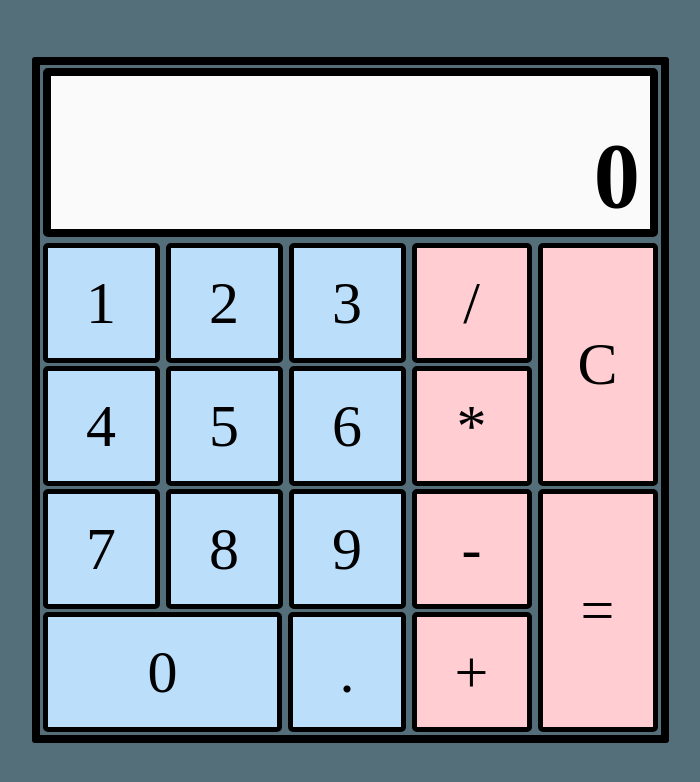
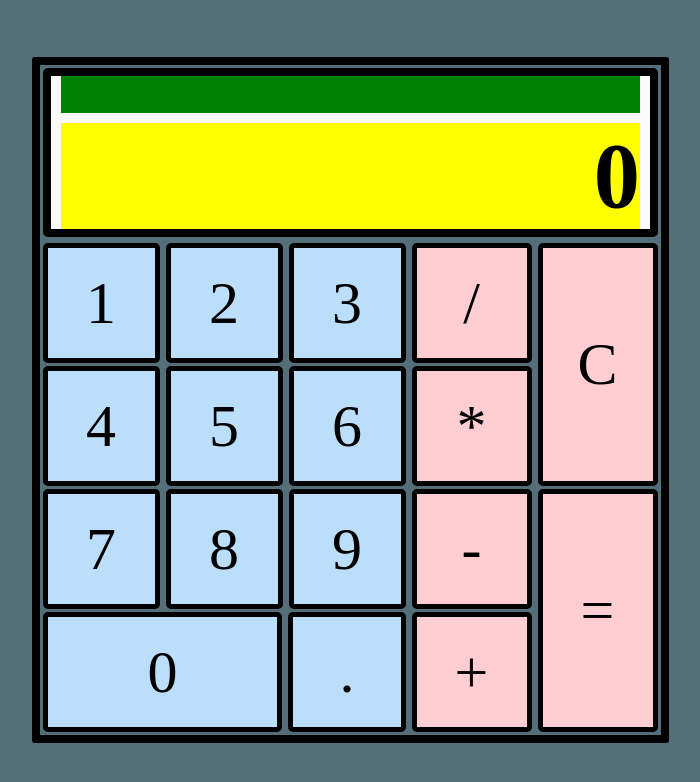
Before and after one commit to mrBeniek/Calculator, a React (Create React App) app: page / in a window 1280 px wide. Shown: the top 782 px of the page, without its empty margins (290-990 px from the left). Built offline with nearby package versions, Linux system fonts and the light colour scheme; a web font is replaced by a local one.

Commit message:
resp test

```diff
--- a/src/App.scss
+++ b/src/App.scss
@@ -35,6 +35,9 @@ body {
 
 
 #display {
+  display: flex;
+  flex-direction: column;
+  justify-content: center;
   background-color: #FAFAFA;
   box-sizing: border-box;
   border: solid black 8px;
@@ -48,7 +51,7 @@ body {
 }
 
 #input-alt {
- // background: green;
+ background: green;
   font-size: 2.2em;
   margin-right: 10px;
   margin-left: 10px;
@@ -60,7 +63,7 @@ body {
 }
 
 #input-main {
- //background: yellow;
+ background: yellow;
   font-size: 5.77em;
   margin-right: 10px;
   margin-left: 10px;
```
